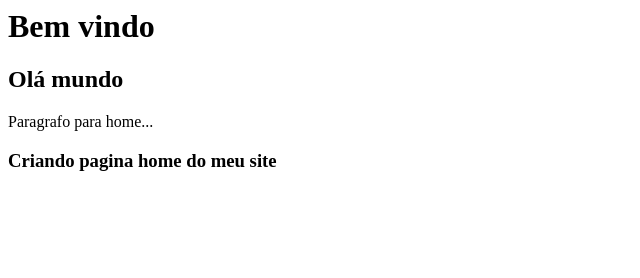
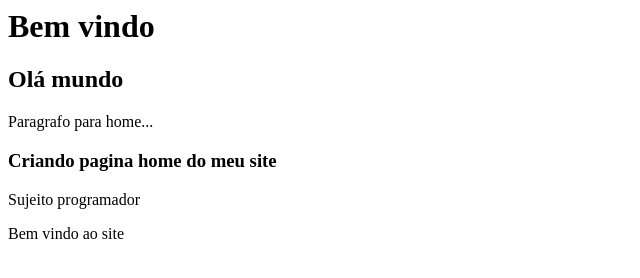
Before and after one commit to WillMachado67/curso_github, a plain HTML site: page index.html in a window 1280 px wide. Shown: the whole page, without its empty margins (0-640 px from the left). Drawn offline with Linux system fonts and the light colour scheme.

Commit message:
Finalizando pagina home com toda descrição

```diff
--- a/index.html
+++ b/index.html
@@ -3,3 +3,5 @@
 <p>Paragrafo para home...</p>
 
 <h3>Criando pagina home do meu site</h3>
+<p>Sujeito programador</p>
+<P>Bem vindo ao site</P>
```
Also changed, not shown: nome.txt.
